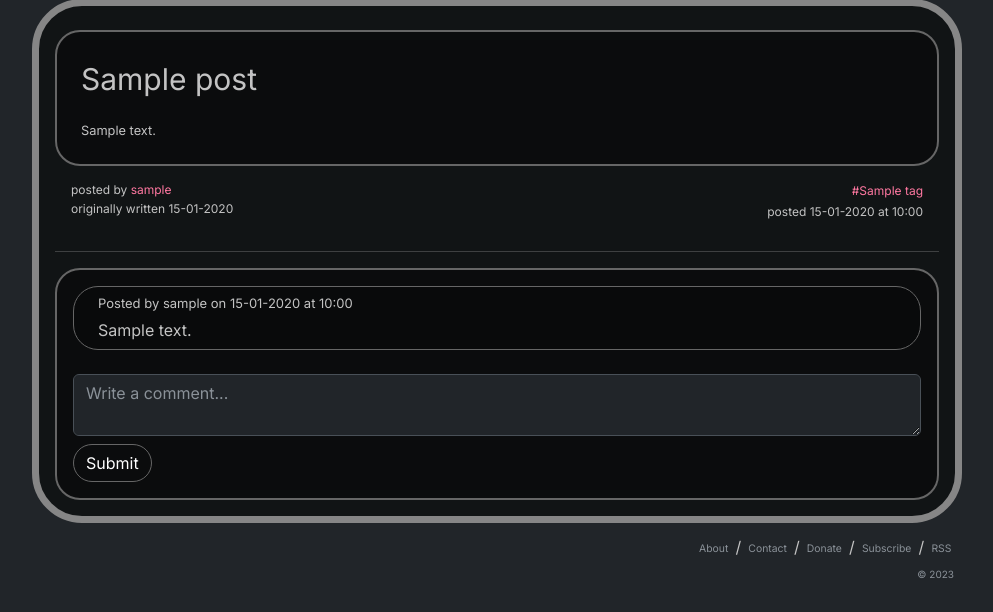
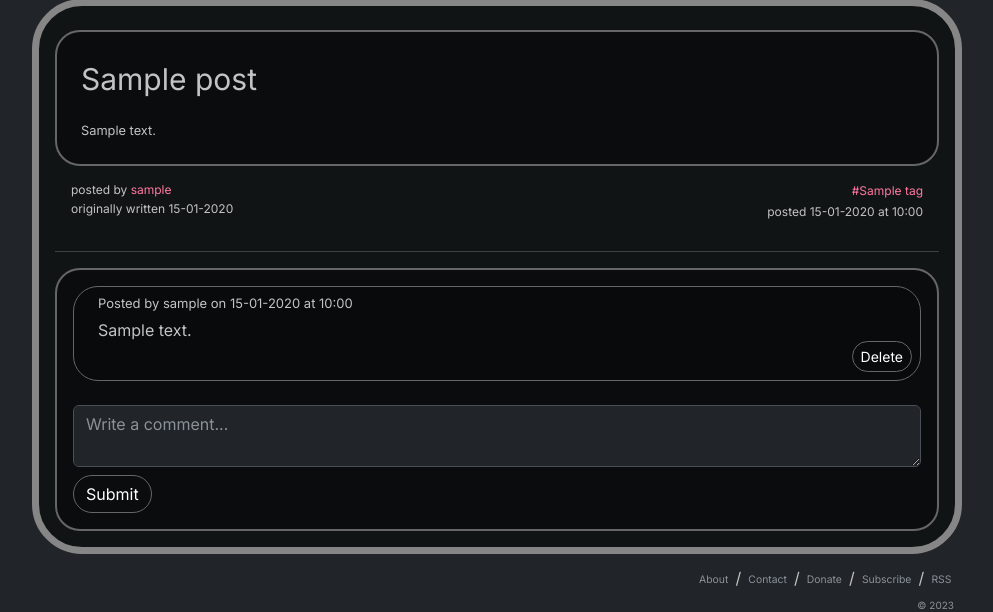
Before and after one commit to emuyia/juneweb, a Flask app: page /post/1 in a window 1280 px wide. Shown: the part 64-676 px from the top of the page, without its empty margins (143-1136 px from the left). Run offline with Flask 3, Linux system fonts and the light colour scheme; a user stored in the database is signed in; tables that the repository leaves empty hold one stand-in row (values such as "Sample post"); some libraries are stand-ins or nearby versions.

Commit message:
add delete comment

```diff
--- a/src/routes/blog.py
+++ b/src/routes/blog.py
@@ -1,6 +1,6 @@
 from src import app, db
 from src.models import Post, Comment
-from flask import render_template, request, flash, redirect, url_for, Response
+from flask import render_template, request, flash, redirect, url_for, Response, abort
 import requests
 from feedgen.feed import FeedGenerator
 import pytz
@@ -22,6 +22,19 @@ def submit_comment():
     new_comment = Comment(content=content, post_id=post_id, author_id=current_user.id, date_posted=datetime.now())
     db.session.add(new_comment)
     db.session.commit()
+    return redirect(url_for('view_post', post_id=post_id))
+
+
+@app.route('/delete_comment/<int:comment_id>', methods=['POST'])
+@login_required
+def delete_comment(comment_id):
+    comment = Comment.query.get(comment_id)
+    if comment.author != current_user:
+        abort(403)
+    post_id = comment.post_id
+    db.session.delete(comment)
+    db.session.commit()
+    flash('Your comment has been deleted!', 'success')
     return redirect(url_for('view_post', post_id=post_id))
 
 
--- a/src/templates/view_post.html
+++ b/src/templates/view_post.html
@@ -37,9 +37,15 @@
         <div class="comment panel-b p-2 ps-4 mb-2 rounded">
             <p class="fs-7 mb-2">Posted by {{ comment.author.username }} on {{ comment.date_posted.strftime('%d-%m-%Y at %H:%M') }}</p>
             <p>{{ comment.content }}</p>
+            {% if current_user.is_authenticated and current_user.id == comment.author.id %}
+            <div class="d-flex justify-content-end">
+                <form action="{{ url_for('delete_comment', comment_id=comment.id) }}" method="POST">
+                    <button type="submit" class="btn btn-danger btn-sm">Delete</button>
+                </form>
+            </div>
+            {% endif %}
         </div>
     {% endfor %}
-
     <div class="pt-3">
         <form method="POST" action="{{ url_for('submit_comment') }}">
             <input type="hidden" name="post_id" value="{{ post.id }}">
```
Lines whose indentation alone changed are shown as unchanged.
